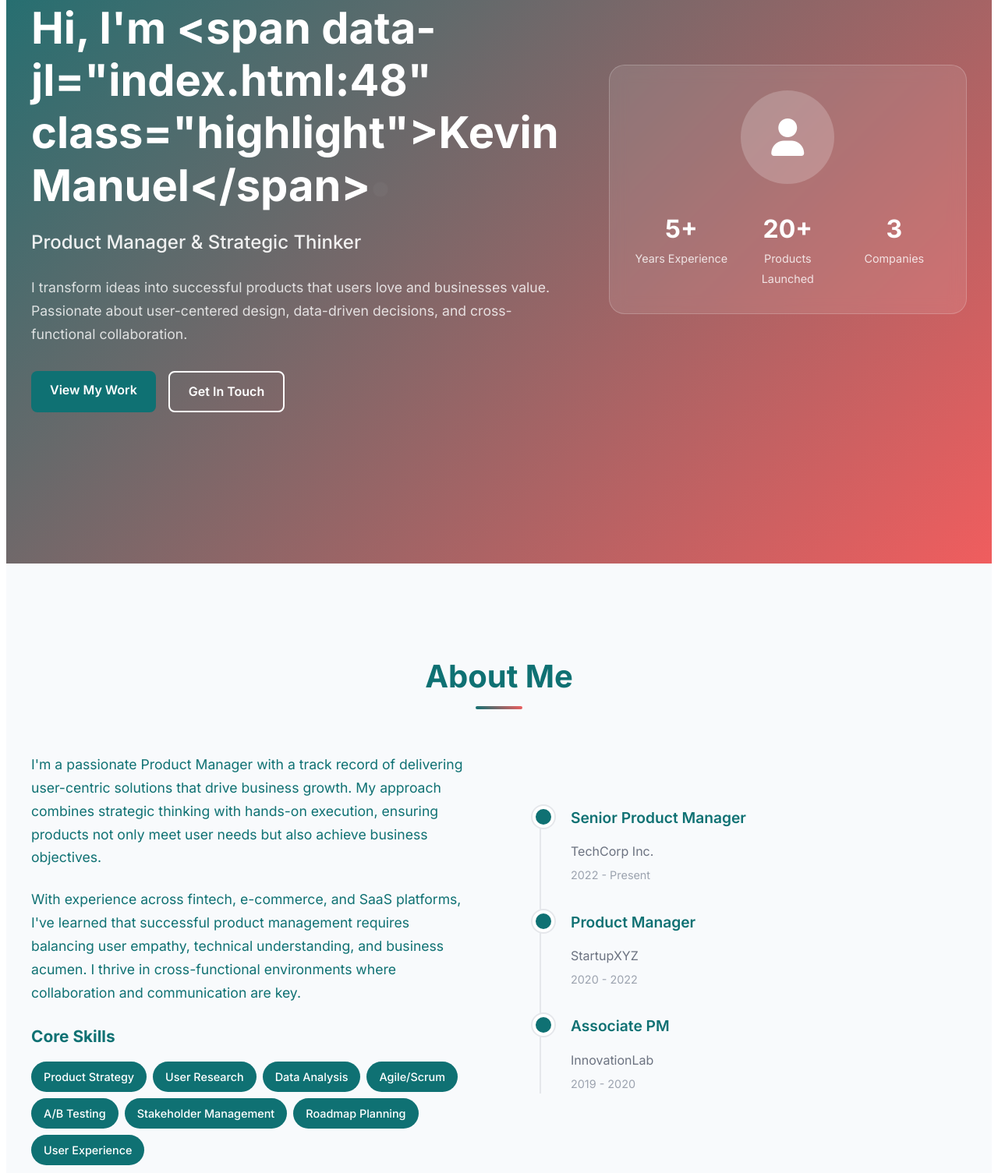
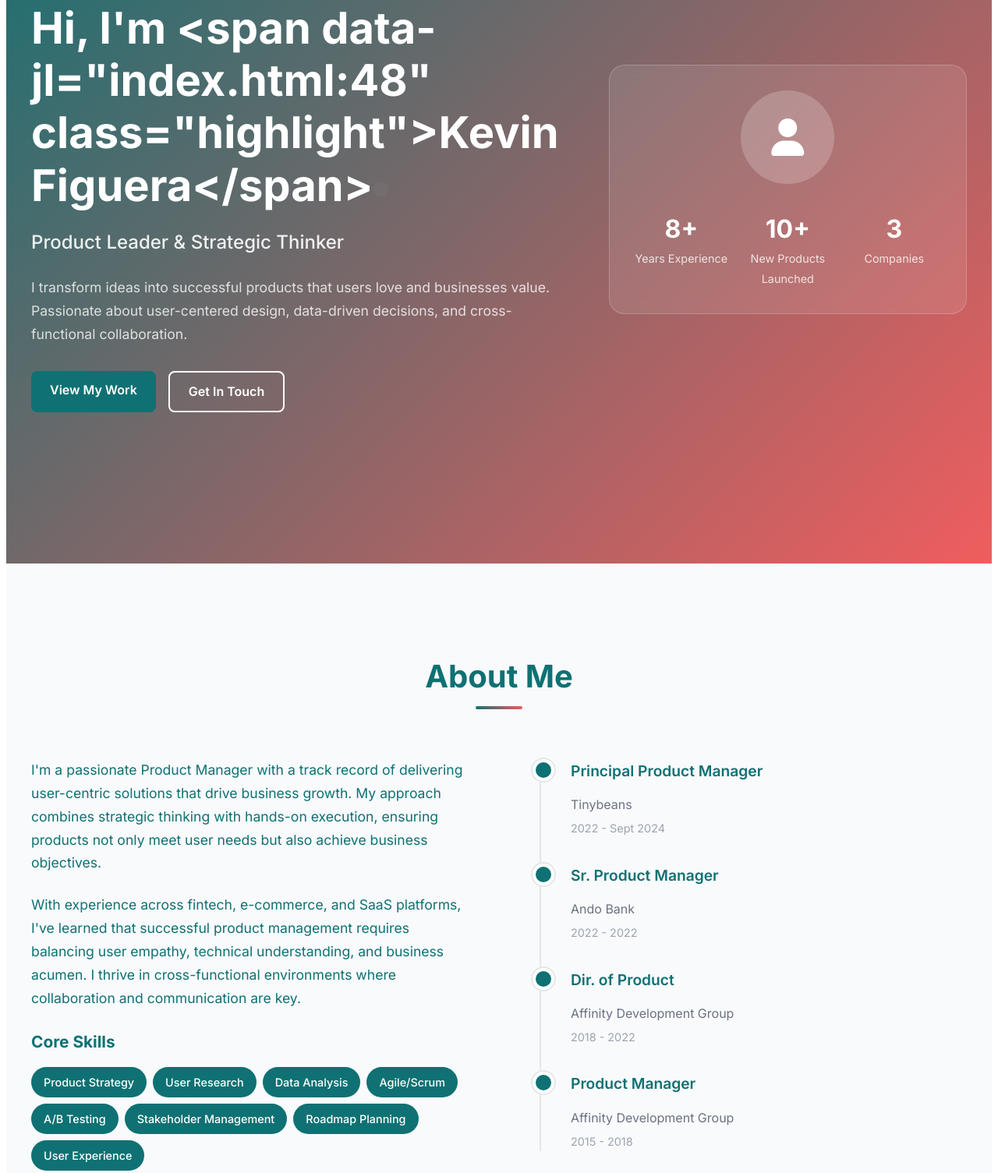
Before and after one commit to kevymanuel/kevymanuel.github.io, a plain HTML site: page index.html in a window 1280 px wide. Shown: the part 245-1750 px from the top of the page at 78% size. Drawn offline with Linux system fonts and the light colour scheme.

Commit message:
Content update

```diff
--- a/index.html
+++ b/index.html
@@ -3,7 +3,7 @@
 <head>
     <meta charset="UTF-8">
     <meta name="viewport" content="width=device-width, initial-scale=1.0">
-    <title>Kevin Manuel - Product Manager Portfolio</title>
+    <title>Kevin Figuera - Product Manager Portfolio</title>
     <link rel="stylesheet" href="styles.css">
     <link href="https://fonts.googleapis.com/css2?family=Inter:wght@300;400;500;600;700&display=swap" rel="stylesheet">
     <link rel="stylesheet" href="https://cdnjs.cloudflare.com/ajax/libs/font-awesome/6.0.0/css/all.min.css">
@@ -45,9 +45,9 @@
         <div class="hero-container">
             <div class="hero-content">
                 <h1 class="hero-title">
-                    Hi, I'm <span class="highlight">Kevin Manuel</span>
+                    Hi, I'm <span class="highlight">Kevin Figuera</span>
                 </h1>
-                <h2 class="hero-subtitle">Product Manager & Strategic Thinker</h2>
+                <h2 class="hero-subtitle">Product Leader & Strategic Thinker</h2>
                 <p class="hero-description">
                     I transform ideas into successful products that users love and businesses value.
                     Passionate about user-centered design, data-driven decisions, and cross-functional collaboration.
@@ -64,12 +64,12 @@
                     </div>
                     <div class="profile-stats">
                         <div class="stat">
-                            <span class="stat-number">5+</span>
+                            <span class="stat-number">8+</span>
                             <span class="stat-label">Years Experience</span>
                         </div>
                         <div class="stat">
-                            <span class="stat-number">20+</span>
-                            <span class="stat-label">Products Launched</span>
+                            <span class="stat-number">10+</span>
+                            <span class="stat-label">New Products Launched</span>
                         </div>
                         <div class="stat">
                             <span class="stat-number">3</span>
@@ -116,25 +116,33 @@
                         <div class="timeline-item">
                             <div class="timeline-dot"></div>
                             <div class="timeline-content">
-                                <h4>Senior Product Manager</h4>
-                                <p>TechCorp Inc.</p>
-                                <span>2022 - Present</span>
+                                <h4>Principal Product Manager</h4>
+                                <p>Tinybeans</p>
+                                <span>2022 - Sept 2024</span>
+                            </div>
+                        </div>
+                        <div class="timeline-item">
+                            <div class="timeline-dot"></div>
+                            <div class="timeline-content">
+                                <h4>Sr. Product Manager</h4>
+                                <p>Ando Bank</p>
+                                <span>2022 - 2022</span>
+                            </div>
+                        </div>
+                        <div class="timeline-item">
+                            <div class="timeline-dot"></div>
+                            <div class="timeline-content">
+                                <h4>Dir. of Product</h4>
+                                <p>Affinity Development Group</p>
+                                <span>2018 - 2022</span>
                             </div>
                         </div>
                         <div class="timeline-item">
                             <div class="timeline-dot"></div>
                             <div class="timeline-content">
                                 <h4>Product Manager</h4>
-                                <p>StartupXYZ</p>
-                                <span>2020 - 2022</span>
-                            </div>
-                        </div>
-                        <div class="timeline-item">
-                            <div class="timeline-dot"></div>
-                            <div class="timeline-content">
-                                <h4>Associate PM</h4>
-                                <p>InnovationLab</p>
-                                <span>2019 - 2020</span>
+                                <p>Affinity Development Group</p>
+                                <span>2015 - 2018</span>
                             </div>
                         </div>
                     </div>
@@ -298,23 +306,15 @@
                             <i class="fas fa-envelope"></i>
                             <div>
                                 <h4>Email</h4>
-                                <p>kevin.manuel@example.com</p>
+                                <p>kevymanuel@hotmail.com</p>
                             </div>
                         </div>
                         <div class="contact-method">
                             <i class="fab fa-linkedin"></i>
                             <div>
                                 <h4>LinkedIn</h4>
-                                <p>linkedin.com/in/kevinmanuel</p>
+                                <p> <a href="https://linkedin.com/in/kevymfiguera">linkedin.com/in/kevymfiguera</p>
                             </div>
-                        </div>
-                        <div class="contact-method">
-                            <i class="fab fa-twitter"></i>
-                            <div>
-                                <h4>Twitter</h4>
-                                <p>@kevinmanuel_pm</p>
-                            </div>
-                        </div>
                     </div>
                 </div>
                 <div class="contact-form">
@@ -347,8 +347,8 @@
         <div class="container">
             <div class="footer-content">
                 <div class="footer-logo">
-                    <h3>Kevin Manuel</h3>
-                    <p>Product Manager & Strategic Thinker</p>
+                    <h3>Kevy Figuera</h3>
+                    <p>Product Leader & Strategic Thinker</p>
                 </div>
                 <div class="footer-links">
                     <a href="#home">Home</a>
@@ -364,7 +364,7 @@
                 </div>
             </div>
             <div class="footer-bottom">
-                <p>&copy; 2024 Kevin Manuel. All rights reserved.</p>
+                <p>&copy; 2024 Kevy Figuera. All rights reserved.</p>
             </div>
         </div>
     </footer>
```
